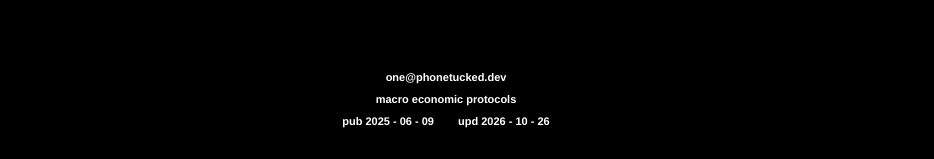
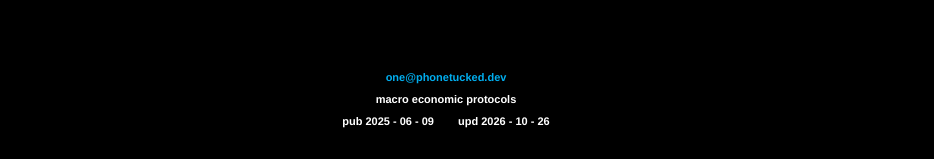
Before and after one commit to performance-tuned/phonetucked.dev, a Next.js app: page / in a window 1280 px wide. Shown: the part 638-797 px from the top of the page, without its empty margins (194-1128 px from the left). Built offline with nearby package versions, Linux system fonts and the light colour scheme.

Commit message:
alias edit

```diff
--- a/src/app/page.module.css
+++ b/src/app/page.module.css
@@ -25,14 +25,8 @@
 }
 
 .footer a {
-  color: inherit;
+  color: var(--ac);
   text-decoration: none;
-}
-
-@media (hover: hover) {
-  .footer a:hover {
-    color: var(--ac);
-  }
 }
 
 .dates {
```
